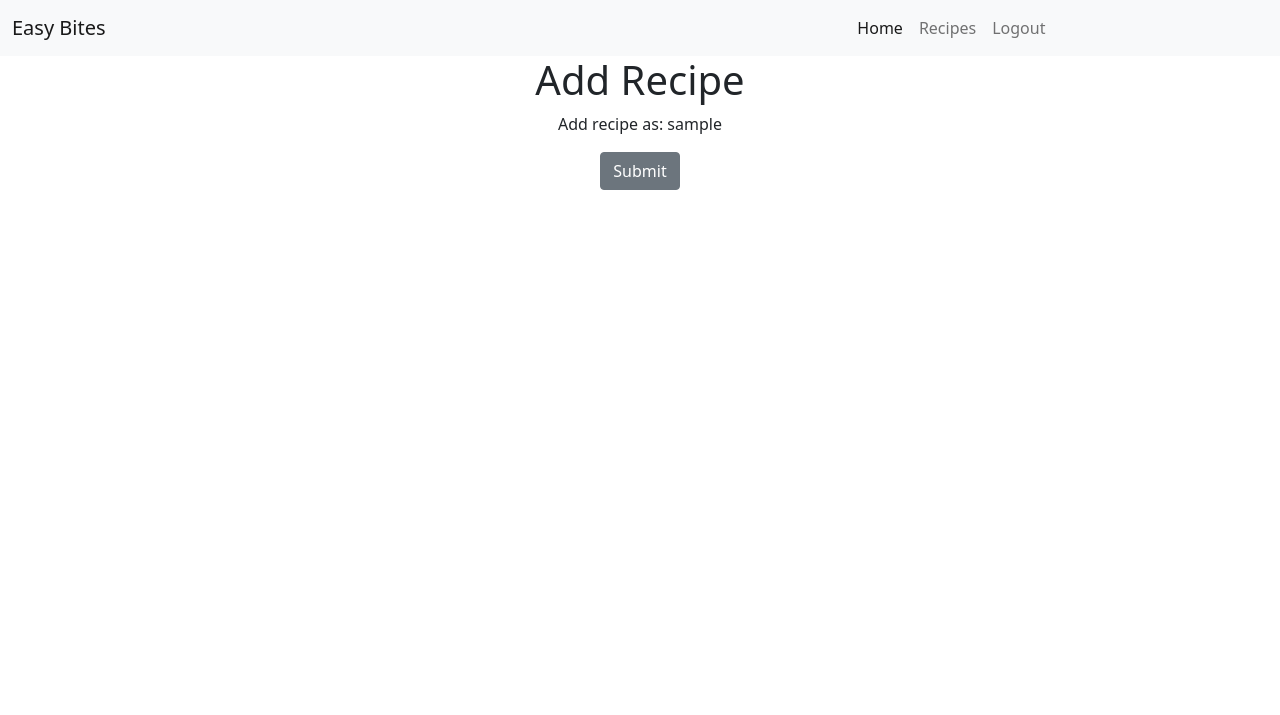
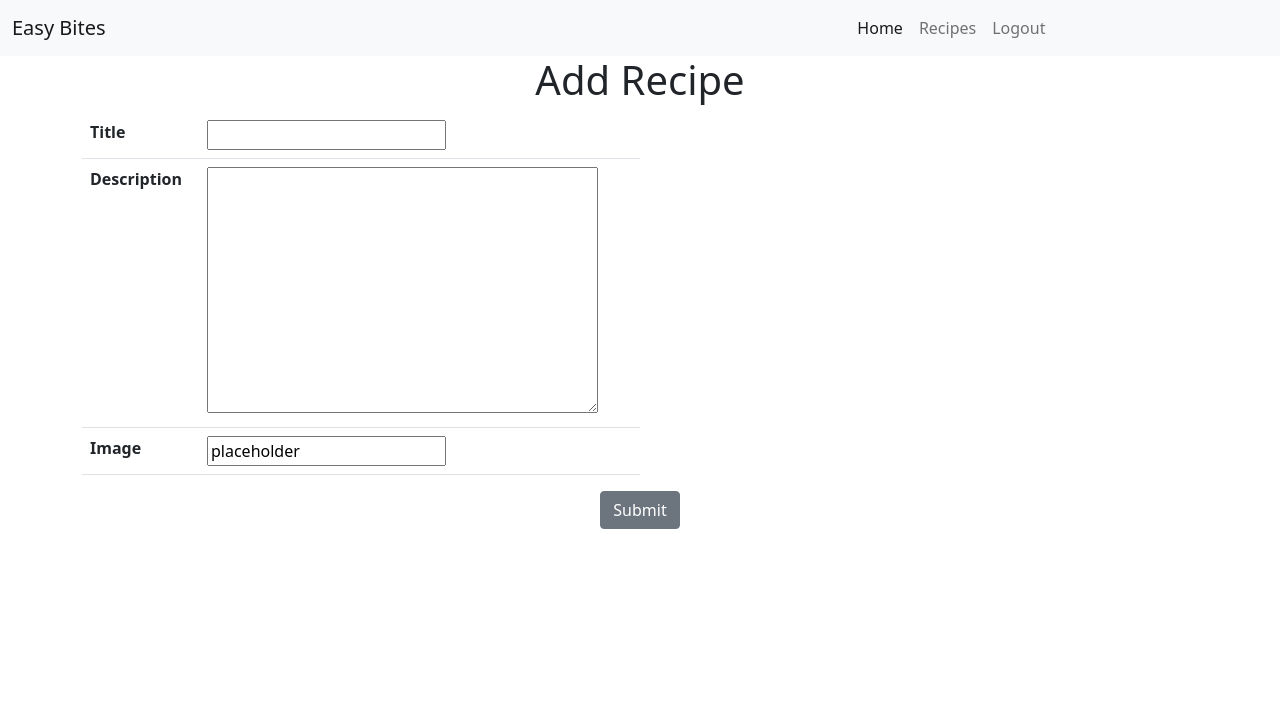
Before and after one commit to LanaCreegan/pp4, a Django app: template templates/add_recipe.html in a window 1280 px wide. Shown: the top 715 px of the page. Run offline with Django 3.2, Linux system fonts and the light colour scheme; the template is opened without the code that fills it: values that come from a table or form of the project are taken from there, others are empty; a user stored in the database is signed in; tables that the repository leaves empty hold one stand-in row (values such as "Sample post"); parts of the project's set-up code (start-up, migrations or seed data) failed here and were passed over; some libraries are stand-ins or nearby versions.

Commit message:
Update add recipe html

```diff
--- a/recipes/forms.py
+++ b/recipes/forms.py
@@ -9,4 +9,4 @@ class CommentForm(forms.ModelForm):
 class RecipeForm(forms.ModelForm):
     class Meta:
         model = Recipe
-        fields = ('title', 'description',)
+        fields = ('title', 'description', 'featured_image',)
--- a/recipes/urls.py
+++ b/recipes/urls.py
@@ -6,4 +6,5 @@ urlpatterns = [
     path('', views.RecipeList.as_view(), name='recipes'),
     path('<slug:slug>/', views.RecipeDetail.as_view(), name='recipes_detail'),
     path('like/<slug:slug>', views.RecipeLike.as_view(), name='recipes_like'),
+    path('add_recipe', views.RecipeAdd.as_view(), name='recipe_add'),
 ]
--- a/templates/add_recipe.html
+++ b/templates/add_recipe.html
@@ -1,4 +1,4 @@
-{% extends 'base.html' %}
+{% extends "base.html" %}
 {% load static %}
 {% block content %}
 
@@ -6,16 +6,18 @@
     <div class="container">
         <div class="row">
             <div class="col-12 text-center">
-                {% if recipe %}
                 <h1 class="title mt-70">Add Recipe</h1>
-                <p>Add recipe as: {{ user.username }}</p>
-                {% else %}
-                <h1 class="title mt-70">Add Book</h1>
-                <p>Edit Recipe as: {{ user.username }}</p>
-                {% endif %}
             </div>
-            <form method="post">
+            <form method="post" enctype="multipart/form-data">
                 {% csrf_token %}
+                <table class="w-50 table">
+                    {% for field in form %}
+                    <tr>
+                        <th>{{field.label}}</th>
+                        <td>{{ field }}</td>
+                    </tr>
+                    {% endfor %}
+                </table>
                 <div class="text-center">
                     <button class="btn btn-secondary right mb-4" type="submit" value="Save">Submit</button>
                 </div>
--- a/templates/recipes.html
+++ b/templates/recipes.html
@@ -26,6 +26,10 @@
             {% endfor %}
         </div>
 
+        <div class="text-center">
+            <a href="{% url 'recipe_add' %}" class="btn btn-signup btn-lg mb-4">Add Recipe</a>
+        </div>
+
         {% if is_paginated %}
     <nav aria-label="Page navigation">
         <ul class="pagination justify-content-center">
```
